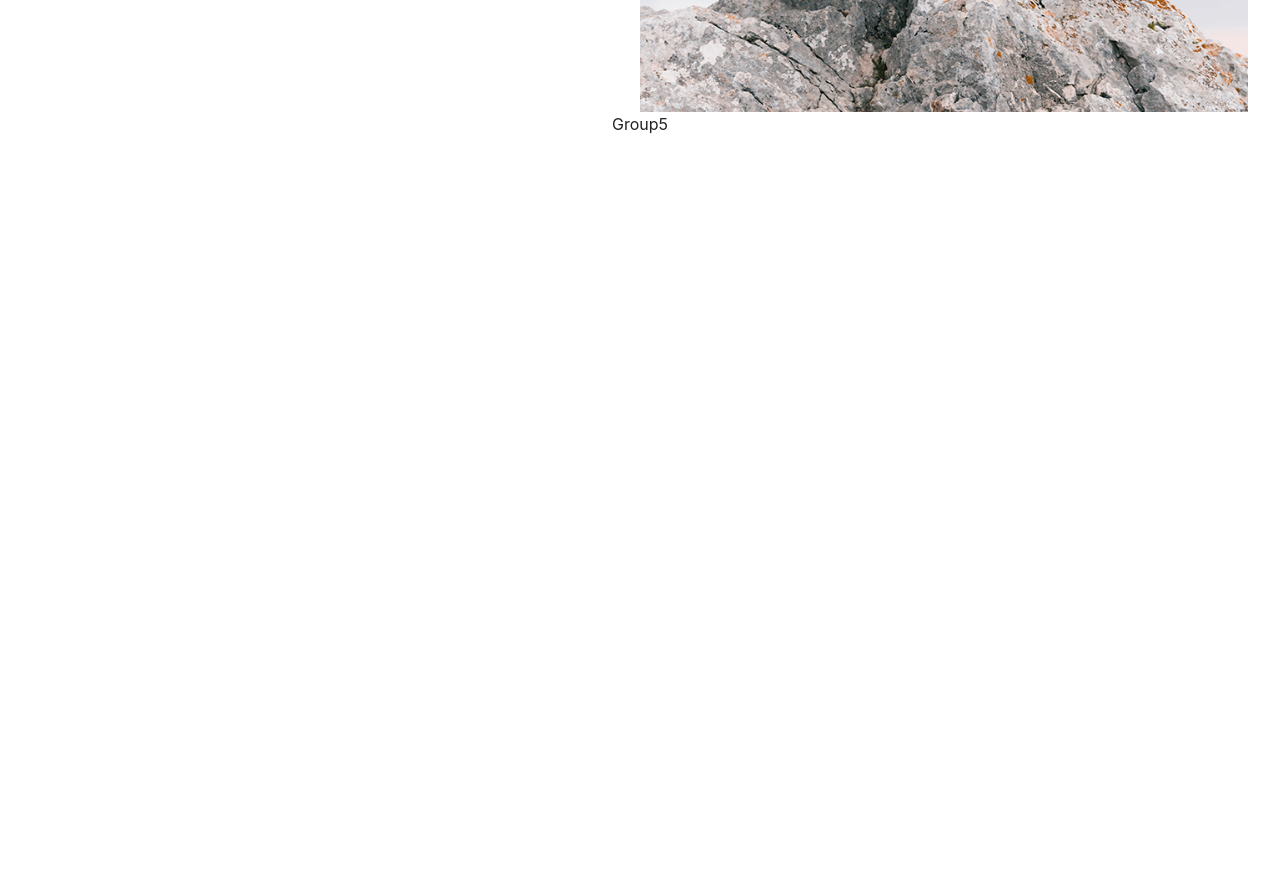
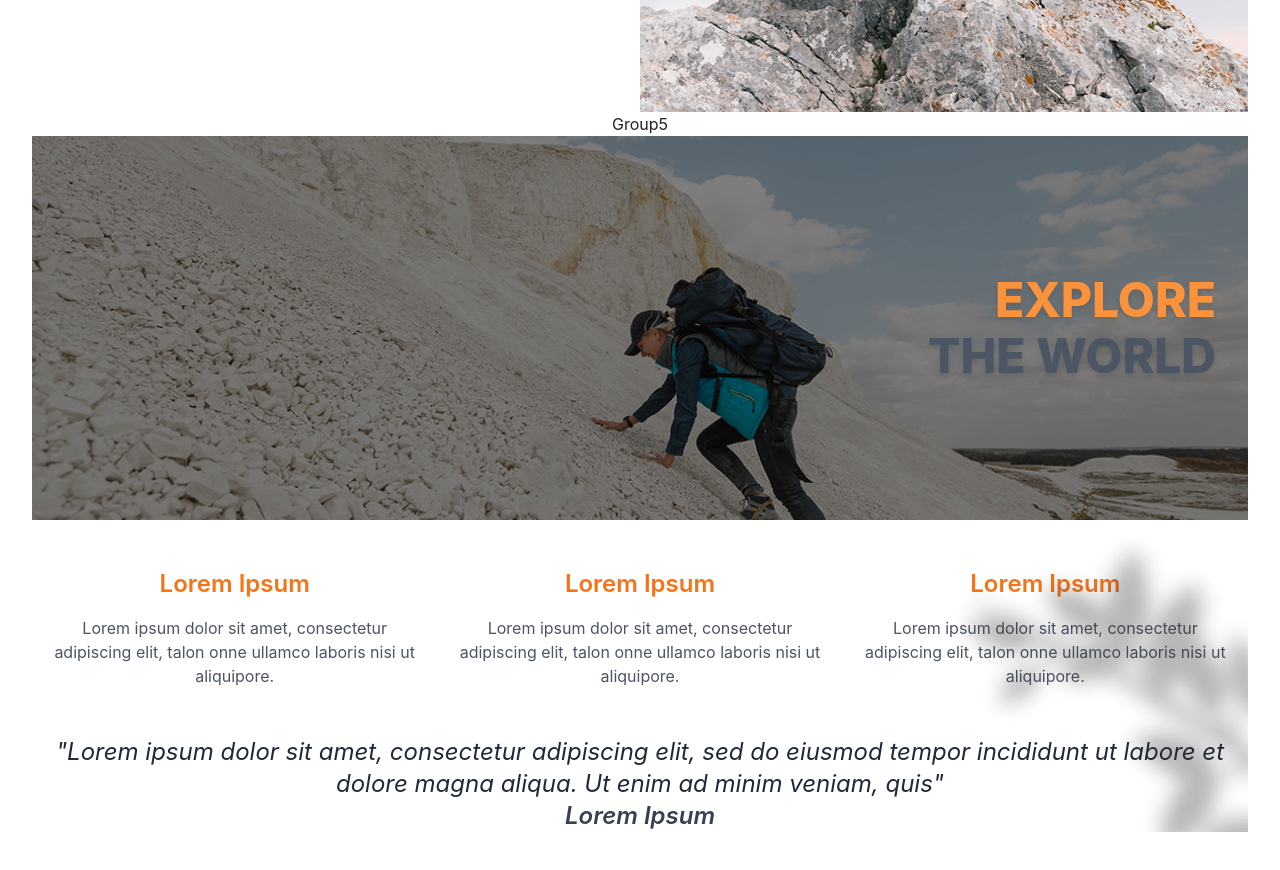
Before and after one commit to ReynkeDeVos/Hiking-PSD, a React (Vite) app: page / in a window 1280 px wide. Shown: the part 1360-2230 px from the top of the page. Before the commit the page ends 1528 px from the top, so only its background shows below. Built offline with nearby package versions, Linux system fonts and the light colour scheme.

Commit message:
group 6 and 7

```diff
--- a/src/App.jsx
+++ b/src/App.jsx
@@ -2,6 +2,8 @@ import './App.css';
 import Group00_navbar from './components/Group00_navbar';
 import Group3_4 from './components/Group3_4';
 import Group5 from './components/Group5';
+import Group6 from './components/Group6';
+import Group7 from './components/Group7';
 
 function App() {
   return (
@@ -9,6 +11,8 @@ function App() {
       <Group00_navbar />
       <Group3_4 />
       <Group5 />
+      <Group6 />
+      <Group7 />
     </>
   );
 }
--- /dev/null
+++ b/src/components/Group6.jsx
@@ -0,0 +1,15 @@
+const Group6 = () => {
+  return (
+    <div
+      className="relative flex h-96 flex-col items-end justify-center bg-cover bg-center"
+      style={{ backgroundImage: `url("../src/assets/Group06/06_01.png")` }}>
+      <div className="absolute inset-0 bg-black opacity-50"></div>
+      <div className="relative z-10 pr-8 text-right">
+        <h1 className="text-5xl font-extrabold text-orange-400 drop-shadow-md">EXPLORE</h1>
+        <h2 className="mt-2 text-5xl font-extrabold text-gray-600 drop-shadow-md">THE WORLD</h2>
+      </div>
+    </div>
+  );
+};
+
+export default Group6;
--- /dev/null
+++ b/src/components/Group7.jsx
@@ -0,0 +1,42 @@
+const Group7 = () => {
+  return (
+    <div className="flex-grow bg-white py-12">
+      <div className="container relative mx-auto px-4">
+        <div className="mb-12 grid grid-cols-1 gap-8 text-center md:grid-cols-3">
+          <div>
+            <div
+              className="absolute bottom-0 right-0 bg-no-repeat opacity-90"
+              style={{
+                backgroundImage: `url("../src/assets/Group07/07_shadow.png")`,
+                width: '300px',
+                height: '300px',
+              }}></div>
+            <h3 className="text-2xl font-semibold text-orange-500">Lorem Ipsum</h3>
+            <p className="mt-4 text-gray-600">
+              Lorem ipsum dolor sit amet, consectetur adipiscing elit, talon onne ullamco laboris nisi ut aliquipore.
+            </p>
+          </div>
+          <div>
+            <h3 className="text-2xl font-semibold text-orange-500">Lorem Ipsum</h3>
+            <p className="mt-4 text-gray-600">
+              Lorem ipsum dolor sit amet, consectetur adipiscing elit, talon onne ullamco laboris nisi ut aliquipore.
+            </p>
+          </div>
+          <div>
+            <h3 className="text-2xl font-semibold text-orange-500">Lorem Ipsum</h3>
+            <p className="mt-4 text-gray-600">
+              Lorem ipsum dolor sit amet, consectetur adipiscing elit, talon onne ullamco laboris nisi ut aliquipore.
+            </p>
+          </div>
+        </div>
+        <div className="mb-4 text-2xl italic text-gray-800">
+          "Lorem ipsum dolor sit amet, consectetur adipiscing elit, sed do eiusmod tempor incididunt ut labore et dolore
+          magna aliqua. Ut enim ad minim veniam, quis"
+          <p className="text-xxl font-semibold text-gray-700">Lorem Ipsum</p>
+        </div>
+      </div>
+    </div>
+  );
+};
+
+export default Group7;
```
Also changed, not shown: src/assets/Group06/06_01.png (added), src/assets/Group07/07_shadow.png (added).
